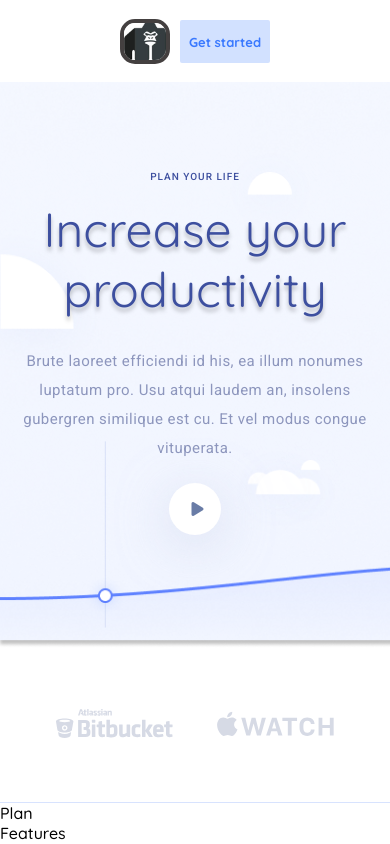
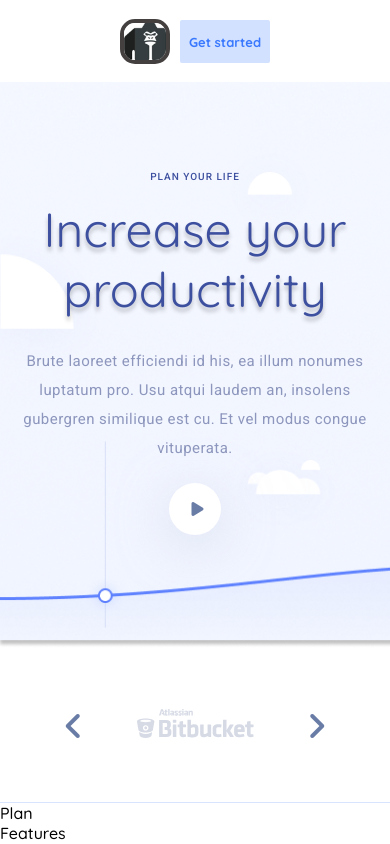
Before and after one commit to DuremarDuremar/Site00, a React (Create React App) app: page / in a window 390 px wide. Built offline with nearby package versions, Linux system fonts and the light colour scheme.

Commit message:
costumers_res_log

```diff
--- a/src/App.jsx
+++ b/src/App.jsx
@@ -46,6 +46,9 @@ const App = () => {
   const res600 = useMediaQuery({
     query: "(min-width: 600px)",
   });
+  const res450 = useMediaQuery({
+    query: "(min-width: 450px)",
+  });
 
   return (
     <>
@@ -60,7 +63,7 @@ const App = () => {
           setMenuActiv={setMenuActiv}
         />
         <Hero logoImg={logoImg} />
-        <Costumers res900={res900} res600={res600} />
+        <Costumers res900={res900} res450={res450} />
         <Plan />
         <Features />
       </All>
--- a/src/bloks/Costumers.jsx
+++ b/src/bloks/Costumers.jsx
@@ -1,4 +1,4 @@
-import React, { useState } from "react";
+import React, { useState, useEffect } from "react";
 import styled from "styled-components";
 const svg01 = (
   <svg
@@ -92,25 +92,82 @@ const Content = styled.ul`
     props.res900 ? "space-between" : "space-evenly"};
   align-items: center;
   padding: 60px 11px;
+  i {
+    cursor: pointer;
+    color: #697ca6;
+    :hover {
+      color: #5e81fe;
+    }
+  }
 `;
 
-const Svg = styled.li``;
+const SvgItem = styled.li``;
 
-const Costumers = ({ res600, res900 }) => {
+const Costumers = ({ res450, res900 }) => {
   const [svgUse1, setSvgUse1] = useState(0);
   const [svgUse2, setSvgUse2] = useState(1);
-  const items = [svg01, svg02, svg03, svg04, svg05];
-  const svgs = items.map((item, index) => {
-    if ((!res900 && index === svgUse1) || (!res900 && index === svgUse2)) {
-      return <Svg key={index}>{item}</Svg>;
-    } else if (res900) {
-      return <Svg key={index}>{item}</Svg>;
+  const [arrayReverse, setArrayReverse] = useState(false);
+
+  //слайдер для адаптива
+  useEffect(() => {
+    if (svgUse1 > 4) {
+      setSvgUse1(0);
+    } else if (svgUse1 < 0) {
+      setSvgUse1(4);
+    }
+    if (svgUse2 > 4) {
+      setSvgUse2(0);
+    } else if (svgUse2 < 0) {
+      setSvgUse2(4);
+    }
+  }, [svgUse1, setSvgUse1, svgUse2, setSvgUse2]);
+
+  //последний айтем в конец
+  useEffect(() => {
+    if (svgUse2 === 0) {
+      setArrayReverse(true);
+    } else {
+      setArrayReverse(false);
+    }
+  }, [svgUse2, setArrayReverse]);
+
+  console.log(res450);
+
+  const svgs = [svg01, svg02, svg03, svg04, svg05].map((item, index) => {
+    if (!res900 && res450) {
+      return index === svgUse1 || index === svgUse2 ? (
+        <SvgItem key={index}>{item}</SvgItem>
+      ) : null;
+    } else if (!res450) {
+      return index === svgUse1 ? <SvgItem key={index}>{item}</SvgItem> : null;
+    } else {
+      return <SvgItem key={index}>{item}</SvgItem>;
     }
   });
 
   return (
     <Wrapper>
-      <Content>{svgs}</Content>
+      <Content>
+        {!res900 && (
+          <i
+            className="fas fa-angle-left fa-2x"
+            onClick={() => {
+              setSvgUse1(svgUse1 - 1);
+              setSvgUse2(svgUse2 - 1);
+            }}
+          ></i>
+        )}
+        {!arrayReverse ? svgs : svgs.reverse()}
+        {!res900 && (
+          <i
+            className="fas fa-angle-right fa-2x"
+            onClick={() => {
+              setSvgUse1(svgUse1 + 1);
+              setSvgUse2(svgUse2 + 1);
+            }}
+          ></i>
+        )}
+      </Content>
     </Wrapper>
   );
 };
```
